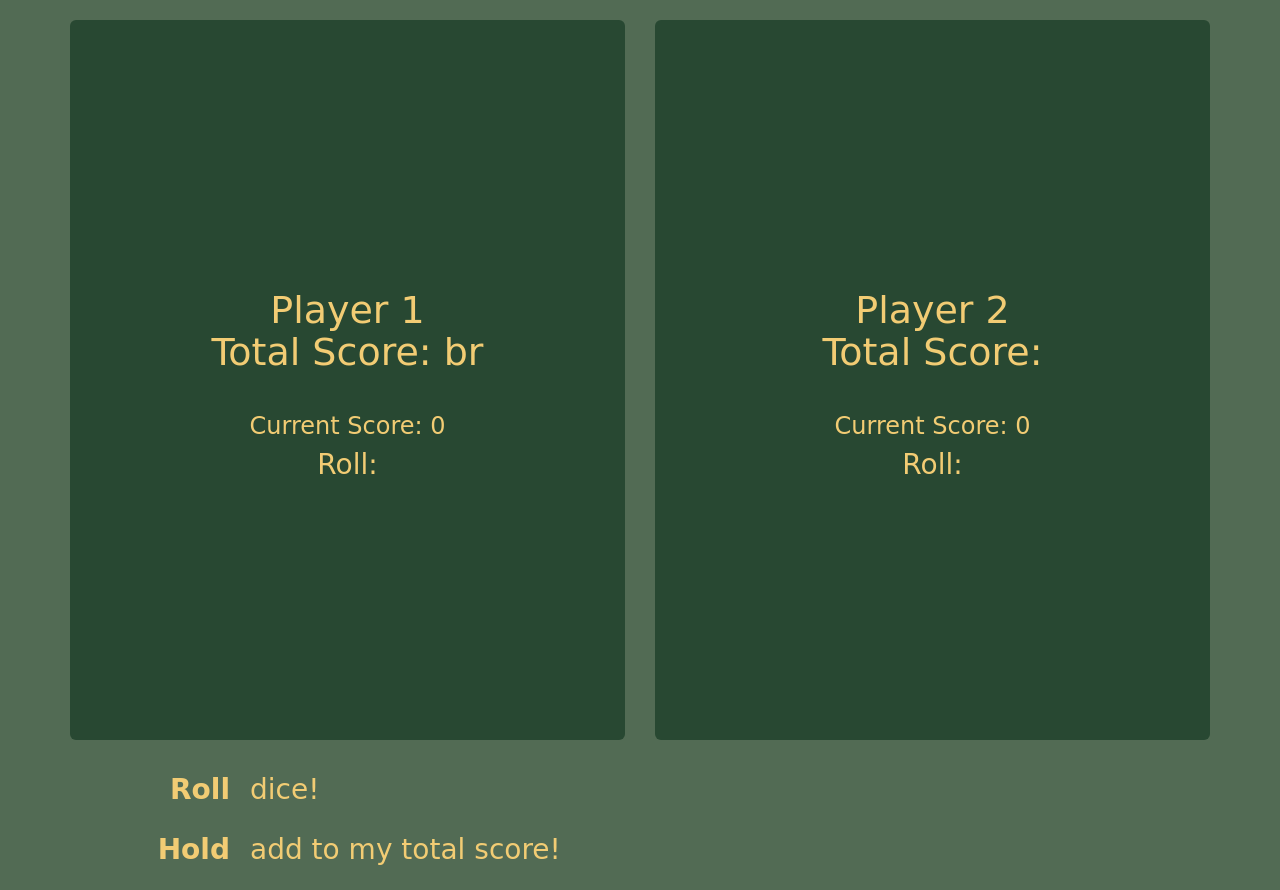
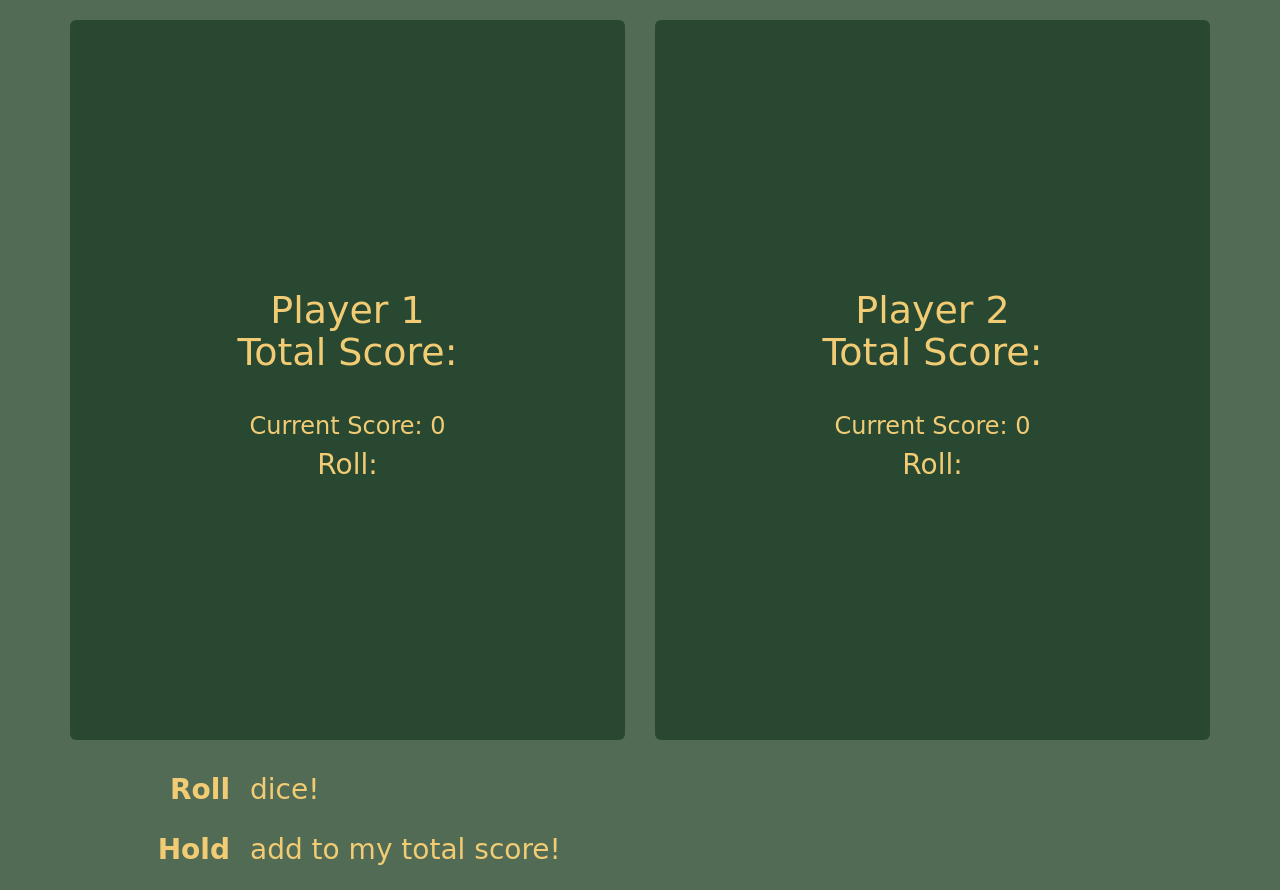
Before and after one commit to mwarsame9/pig-dice, a plain HTML site: page index.html in a window 1280 px wide. Drawn offline with Linux system fonts and the light colour scheme; a web font is replaced by a local one.

Commit message:
Take out br tag in p1 score.

```diff
--- a/index.html
+++ b/index.html
@@ -16,7 +16,7 @@
         <div class= "col-xs-6">
 
           <div class="jumbotron">
-            <h3>Player 1<br> Total Score: br<span id ="p1Score"> </span></h3><br>
+            <h3>Player 1<br> Total Score: <span id ="p1Score"> </span></h3><br>
             <h5>Current Score: <span id ="p1currentScore"> </span></h5>
             <h6>Roll: <span class ="p1roll"> </span></h6>
           </div>
```
